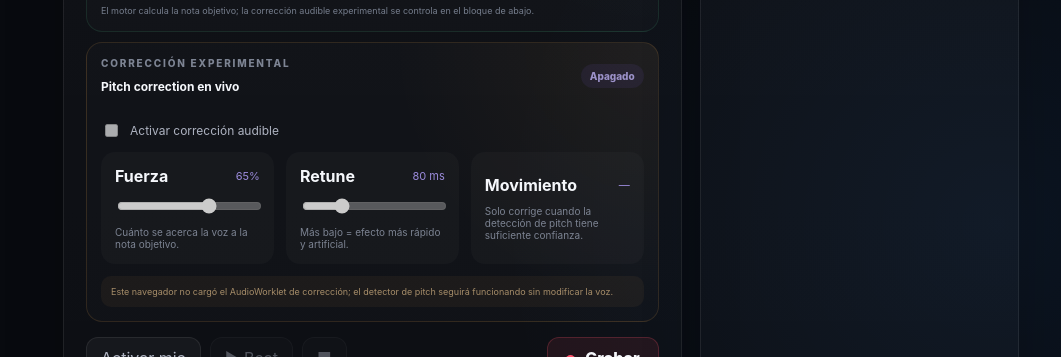
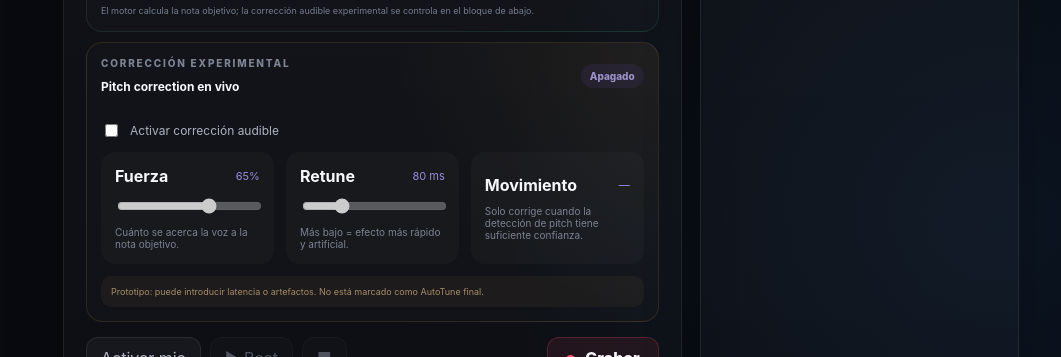
Before and after one commit to ZKYONA/Zk_Music, a React (Vite) app: page / in a window 1280 px wide. Shown: the part 1060-1417 px from the top of the page, without its empty margins (219-1280 px from the left). Built offline with nearby package versions, Linux system fonts and the light colour scheme.

Commit message:
feat(ui): surface pitch correction support state

```diff
--- a/src/App.tsx
+++ b/src/App.tsx
@@ -127,6 +127,7 @@ export default function App() {
     useState<PitchCorrectionSettings>(
       savedPreferences.pitchCorrection ?? DEFAULT_PITCH_CORRECTION,
     );
+  const [pitchCorrectionSupported, setPitchCorrectionSupported] = useState(true);
   const [status, setStatus] = useState("Listo para crear.");
   const [error, setError] = useState("");
 
@@ -334,6 +335,9 @@ export default function App() {
     try {
       await engineRef.current?.enableMicrophone();
       setMicReady(true);
+      setPitchCorrectionSupported(
+        engineRef.current?.isPitchCorrectionSupported() ?? false,
+      );
       await refreshInputDevices();
       setStatus("Micrófono conectado. El audio sigue local.");
     } catch (reason) {
@@ -376,6 +380,9 @@ export default function App() {
     try {
       await engineRef.current?.startTake(true);
       setMicReady(true);
+      setPitchCorrectionSupported(
+        engineRef.current?.isPitchCorrectionSupported() ?? false,
+      );
       setRecording(true);
       setStatus(beatName ? "Grabando voz + beat localmente…" : "Grabando voz localmente…");
     } catch (reason) {
@@ -665,6 +672,7 @@ export default function App() {
                   : null
               }
               confidence={pitchReading?.confidence ?? 0}
+              supported={pitchCorrectionSupported}
             />
 
             <div className="transport">
```
